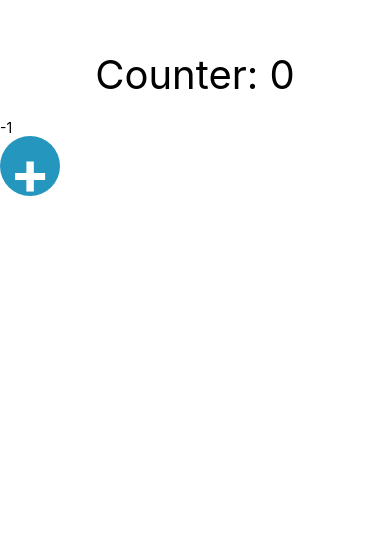
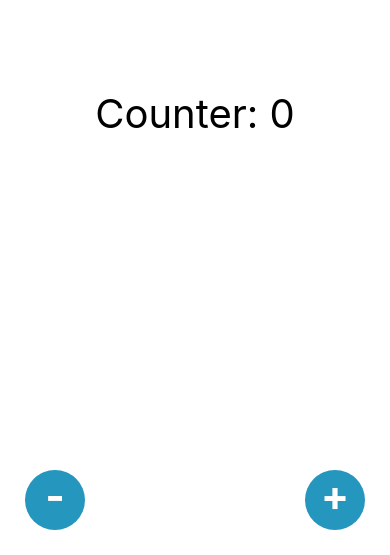
Before and after one commit to tejeoner34/first-react-native, a React Native app: screen / in a window 390 px wide. Shown: the part 289-844 px from the top of the page. Built offline with nearby package versions, Linux system fonts and the light colour scheme.

Commit message:
feat: created fab component

```diff
--- /dev/null
+++ b/src/components/Tab.tsx
@@ -0,0 +1,45 @@
+import React from 'react';
+import {StyleSheet, Text, TouchableOpacity, View} from 'react-native';
+
+interface Props {
+  title: string;
+  position?: 'br' | 'bl';
+  onPress: () => void;
+}
+
+export const Tab = ({title, position = 'br', onPress}: Props) => {
+  return (
+    <TouchableOpacity
+      style={position === 'br' ? styles.fabRight: styles.fabLeft}
+      onPress={onPress}>
+      <View style={styles.fab}>
+        <Text style={styles.fabText}>{title}</Text>
+      </View>
+    </TouchableOpacity>
+  );
+};
+
+const styles = StyleSheet.create({
+  fab: {
+    width: 60,
+    height: 60,
+    borderRadius: 100,
+    backgroundColor: '#2596be',
+  },
+  fabLeft: {
+    position: 'absolute',
+    bottom: 25,
+    left: 25,
+  },
+  fabRight: {
+    position: 'absolute',
+    bottom: 25,
+    right: 25,
+  },
+  fabText: {
+    fontSize: 42,
+    fontWeight: 'bold',
+    color: 'white',
+    alignSelf: 'center',
+  },
+});
--- a/src/screens/CounterScreen.tsx
+++ b/src/screens/CounterScreen.tsx
@@ -1,21 +1,14 @@
 import React, {useState} from 'react';
 import {View, Text, Button, StyleSheet, TouchableOpacity} from 'react-native';
+import { Tab } from '../components/Tab';
 
 export const CounterScreen = () => {
   const [counter, setCounter] = useState(0);
   return (
     <View style={styles.container}>
       <Text style={styles.title}>Counter: {counter}</Text>
-      <TouchableOpacity onPress={() => setCounter(counter - 1)}>
-        <View>
-          <Text>-1</Text>
-        </View>
-      </TouchableOpacity>
-      <TouchableOpacity  onPress={() => setCounter(counter + 1)}>
-          <View style={styles.fab}>
-            <Text style={styles.fabText}>+</Text>
-          </View>
-      </TouchableOpacity>
+      <Tab title='-' position='bl' onPress={() => setCounter(counter - 1)} />
+      <Tab title='+' onPress={() => setCounter(counter + 1)} />
     </View>
   );
 };
@@ -35,9 +28,14 @@ const styles = StyleSheet.create({
     height: 60,
     borderRadius: 100,
     backgroundColor: '#2596be',
+    position: 'absolute',
+    bottom: 25,
+  },
+  fabLeft: {
+    left: 25
   },
   fabText: {
-    fontSize: 60,
+    fontSize: 42,
     fontWeight: 'bold',
     color: 'white',
     alignSelf: 'center',
```
